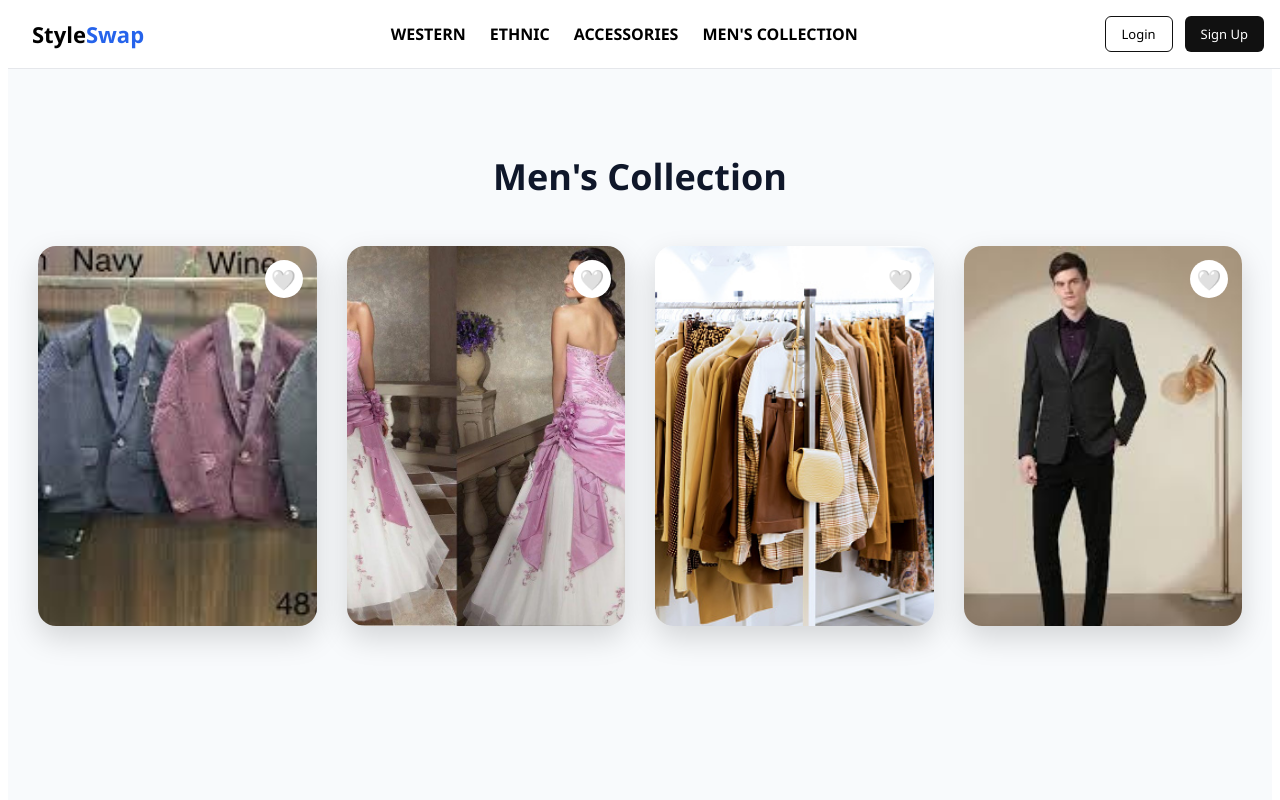
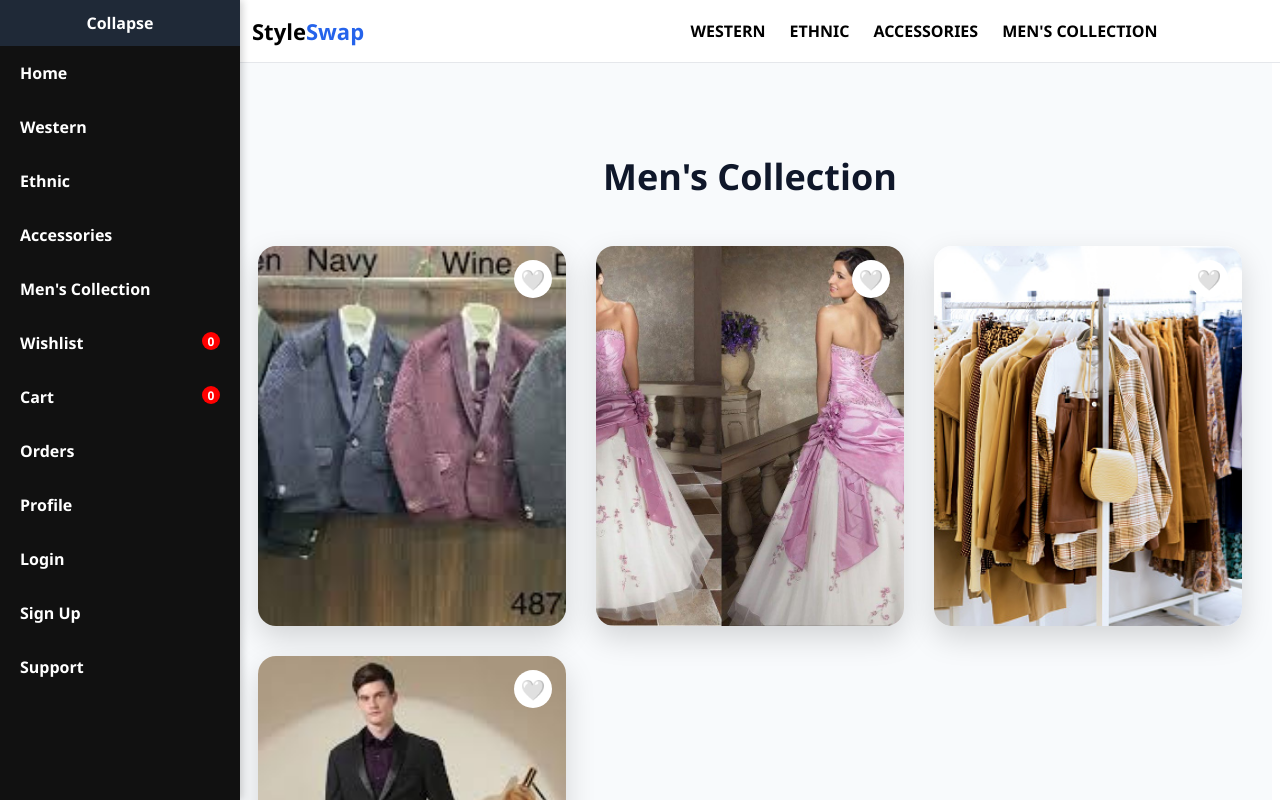
Before and after one commit to Ajit-Kumar681/Style_Swap, a React (Vite) app in the folder Style-Swap/: page /mens in a window 1280 px wide. Shown: the top 800 px of the page. Built offline with nearby package versions, Linux system fonts and the light colour scheme.

Commit message:
Add Sidebar

```diff
--- a/Style-Swap/src/App.jsx
+++ b/Style-Swap/src/App.jsx
@@ -1,9 +1,8 @@
+import React, { useState } from "react";
 import { BrowserRouter, Routes, Route } from "react-router-dom";
 import { GoogleOAuthProvider } from "@react-oauth/google";
 
-import Navbar from "./components/Navbar";
-import Footer from "./components/Footer";
-
+import Sidebar from "./components/Sidebar";
 import Home from "./pages/Home";
 import Western from "./pages/Western";
 import Ethnic from "./pages/Ethnic";
@@ -13,20 +12,33 @@ import Login from "./pages/Login";
 import Signup from "./pages/Signup";
 
 function App() {
+  const [wishlist, setWishlist] = useState([]);
+
+  // Function to toggle wishlist items
+  const toggleWishlist = (item) => {
+    setWishlist((prev) =>
+      prev.includes(item)
+        ? prev.filter((i) => i !== item)
+        : [...prev, item]
+    );
+  };
+
   return (
     <GoogleOAuthProvider clientId="YOUR_GOOGLE_CLIENT_ID">
       <BrowserRouter>
-        <Navbar />
-        <Routes>
-          <Route path="/" element={<Home />} />
-          <Route path="/western" element={<Western />} />
-          <Route path="/ethnic" element={<Ethnic />} />
-          <Route path="/accessories" element={<Accessories />} />
-          <Route path="/mens" element={<Mens />} />
-          <Route path="/login" element={<Login />} />
-          <Route path="/signup" element={<Signup />} />
-        </Routes>
-        <Footer />
+        <Sidebar wishlistCount={wishlist.length} />
+
+        <div style={{ marginLeft: "220px", transition: "0.3s" }}>
+          <Routes>
+            <Route path="/" element={<Home />} />
+            <Route path="/western" element={<Western toggleWishlist={toggleWishlist} wishlist={wishlist}/>} />
+            <Route path="/ethnic" element={<Ethnic toggleWishlist={toggleWishlist} wishlist={wishlist}/>} />
+            <Route path="/accessories" element={<Accessories toggleWishlist={toggleWishlist} wishlist={wishlist}/>} />
+            <Route path="/mens" element={<Mens toggleWishlist={toggleWishlist} wishlist={wishlist}/>} />
+            <Route path="/login" element={<Login />} />
+            <Route path="/signup" element={<Signup />} />
+          </Routes>
+        </div>
       </BrowserRouter>
     </GoogleOAuthProvider>
   );
--- a/Style-Swap/src/components/Navbar.jsx
+++ b/Style-Swap/src/components/Navbar.jsx
@@ -40,8 +40,8 @@ const Navbar = () => {
           </div>
 
           <div className="auth-buttons">
-            <button className="login-btn" onClick={()=>navigate("/login")}>Login</button>
-            <button className="signup-btn" onClick={()=>navigate("/signup")}>Sign Up</button>
+            {/* <button className="login-btn" onClick={()=>navigate("/login")}>Login</button> */}
+            {/* <button className="signup-btn" onClick={()=>navigate("/signup")}>Sign Up</button> */}
           </div>
         </div>
       </nav>
--- /dev/null
+++ b/Style-Swap/src/components/Sidebar.jsx
@@ -0,0 +1,104 @@
+import React, { useState } from "react";
+import { useNavigate } from "react-router-dom";
+
+const Sidebar = ({ wishlistCount = 0, cartCount = 0 }) => {
+  const navigate = useNavigate();
+  const [open, setOpen] = useState(true);
+  const [userRole, setUserRole] = useState("user"); // "admin" or "user"
+
+  // Menu items
+  const menuItems =
+    userRole === "admin"
+      ? [
+          { label: "Dashboard", path: "/" },
+          { label: "Orders", path: "/orders" },
+          { label: "Users", path: "/users" },
+          { label: "Products", path: "/western" },
+          { label: "Support", path: "/support" },
+          { label: "Profile", path: "/profile" },
+        ]
+      : [
+          { label: "Home", path: "/" },
+          { label: "Western", path: "/western" },
+          { label: "Ethnic", path: "/ethnic" },
+          { label: "Accessories", path: "/accessories" },
+          { label: "Men's Collection", path: "/mens" },
+          { label: "Wishlist", path: "/wishlist", badge: wishlistCount },
+          { label: "Cart", path: "/cart", badge: cartCount },
+          { label: "Orders", path: "/orders" },
+          { label: "Profile", path: "/profile" },
+          { label: "Login", path: "/login" },
+          { label: "Sign Up", path: "/signup" },
+          { label: "Support", path: "/support" },
+        ];
+
+  return (
+    <>
+      <style>{`
+        .sidebar {
+          position: fixed;
+          top: 0;
+          left: 0;
+          height: 100vh;
+          width: ${open ? "240px" : "60px"};
+          background: #111;
+          color: white;
+          display: flex;
+          flex-direction: column;
+          z-index: 1001;
+          transition: 0.3s;
+          box-shadow: 2px 0 8px rgba(0,0,0,0.2);
+          font-family: "Segoe UI", sans-serif;
+        }
+        .toggle-btn {
+          padding: 12px;
+          cursor: pointer;
+          text-align: center;
+          background: #1f2937;
+          user-select: none;
+          font-weight: bold;
+        }
+        .menu-item {
+          padding: 16px 20px;
+          cursor: pointer;
+          display: flex;
+          justify-content: space-between;
+          font-weight: 600;
+          transition: 0.2s;
+        }
+        .menu-item:hover { background: #2563eb; }
+        .menu-item span { display: ${open ? "inline" : "none"}; }
+        .badge {
+          background: red;
+          color: white;
+          font-size: 12px;
+          width: 18px;
+          height: 18px;
+          border-radius: 50%;
+          display: flex;
+          align-items: center;
+          justify-content: center;
+        }
+        @media(max-width:768px){
+          .sidebar { width: ${open ? "180px" : "0"}; }
+          .menu-item span { display: ${open ? "inline" : "none"}; }
+        }
+      `}</style>
+
+      <div className="sidebar">
+        <div className="toggle-btn" onClick={() => setOpen(!open)}>
+          {open ? "Collapse" : "Expand"}
+        </div>
+
+        {menuItems.map((item, i) => (
+          <div key={i} className="menu-item" onClick={() => navigate(item.path)}>
+            <span>{item.label}</span>
+            {item.badge !== undefined && <div className="badge">{item.badge}</div>}
+          </div>
+        ))}
+      </div>
+    </>
+  );
+};
+
+export default Sidebar;
```
